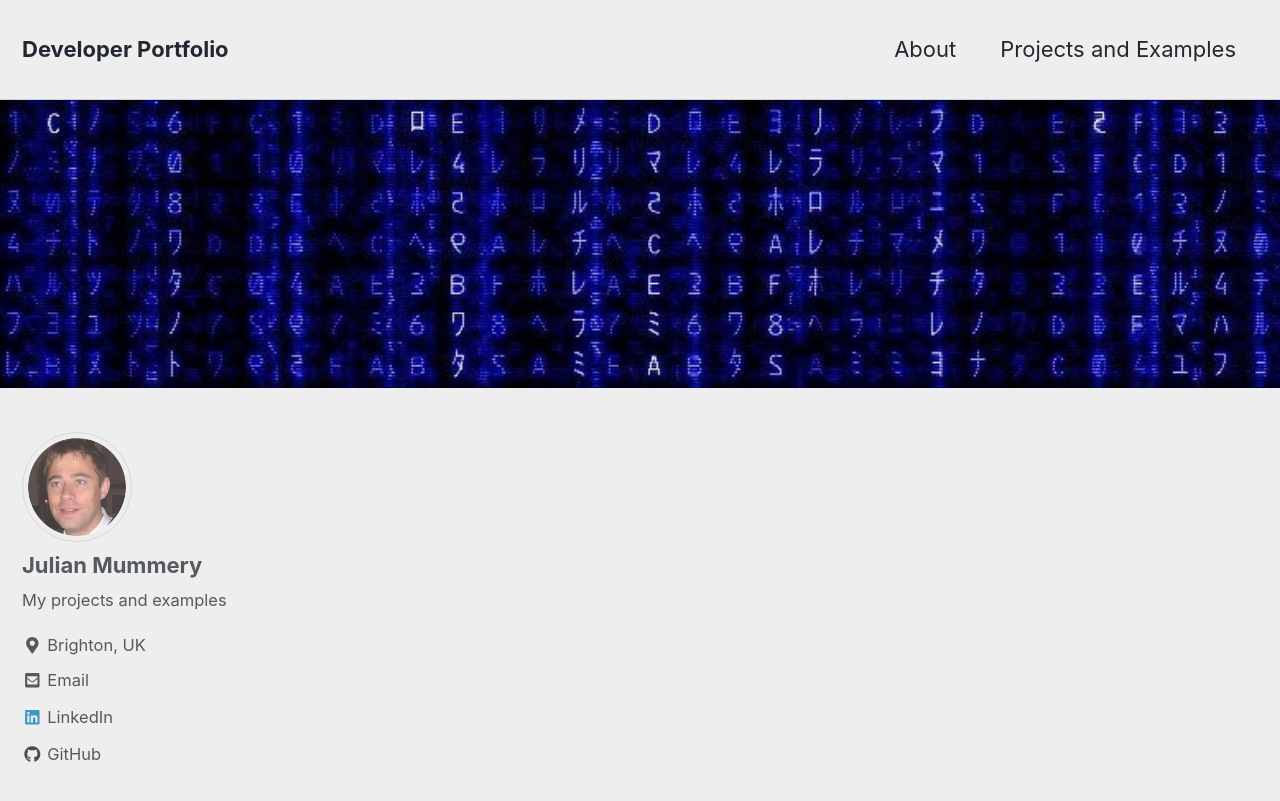
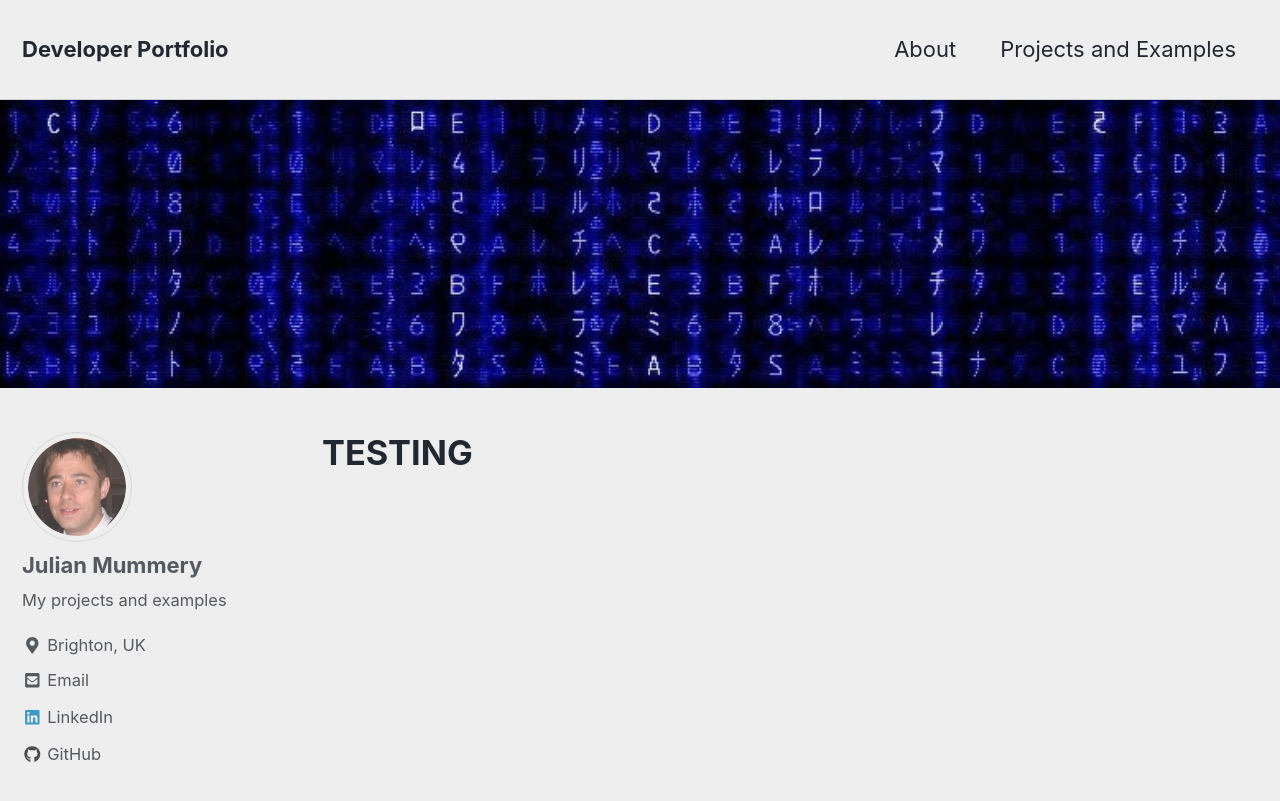
Before and after one commit to julianmummery/julianmummery.github.io, a Jekyll site: the page built from index.html, in a window 1280 px wide and 900 px high. Shown: the top 801 px of the window. Built offline with Jekyll 4.4.1, drawn with Linux system fonts in a browser that asks for light colours; nearby versions of some CDN libraries; the list of posts is cut into pages by our own code.

Commit message:
Update index.html

```diff
--- a/index.html
+++ b/index.html
@@ -4,3 +4,4 @@ author_profile: true
 header:
    image: "/assets/images/header-background.jpg"
 ---
+<h1>TESTING</h1>
```
